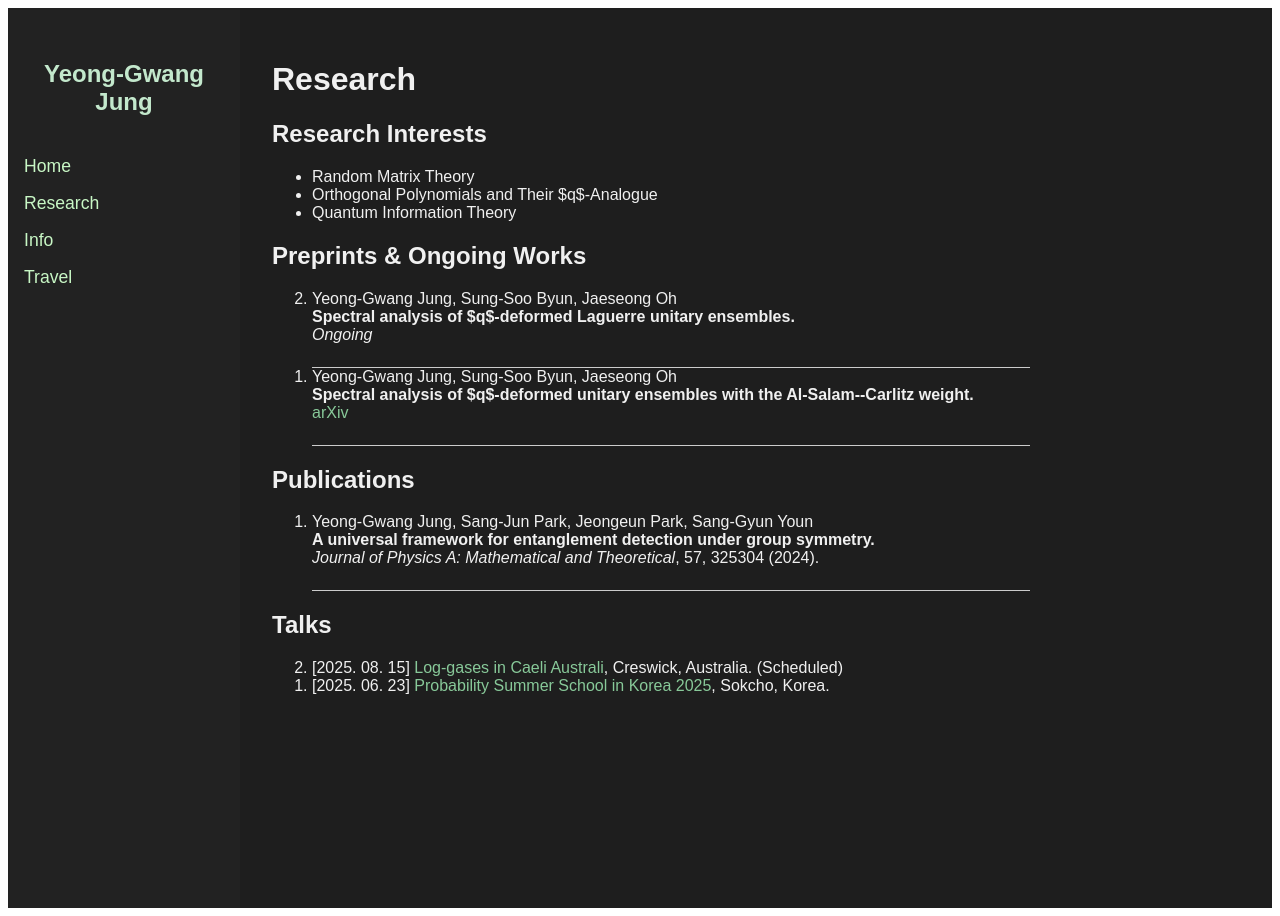
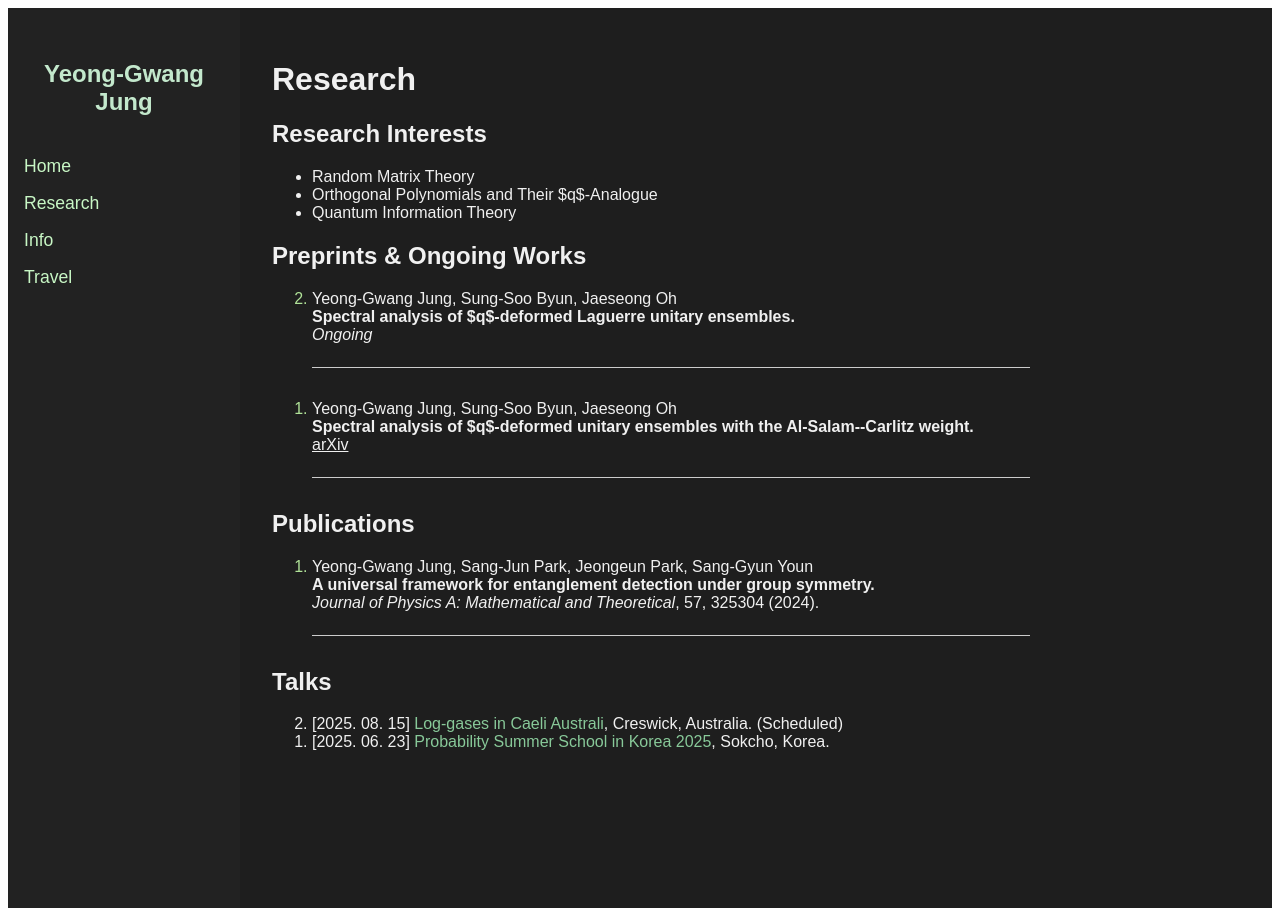
Before and after one commit to y-gJung/y-gJung.github.io, a Jekyll site: the page built from research.md, in a window 1280 px wide. Built offline with Jekyll 4.4.1, drawn with Linux system fonts in a browser that asks for light colours.

Commit message:
Update style.css

```diff
--- a/assets/style.css
+++ b/assets/style.css
@@ -65,3 +65,27 @@ a:visited {
   height: 1px;
   background-color: #ccc;
 }
+
+.paper-list li::marker {
+  color: #b0e298;
+}
+
+.paper-list li {
+  margin-bottom: 2em;
+}
+
+.paper-list a {
+  text-decoration: underline;
+  color: inherit;
+  font-weight: inherit;
+  font-style: inherit;
+}
+
+.paper-list hr {
+  border: none;
+  border-top: 1px solid #ccc;
+  margin-top: 0.5em;
+  margin-bottom: 1.5em;
+  margin-left: 1.2em;
+  width: calc(100% - 1.2em);
+}
```
